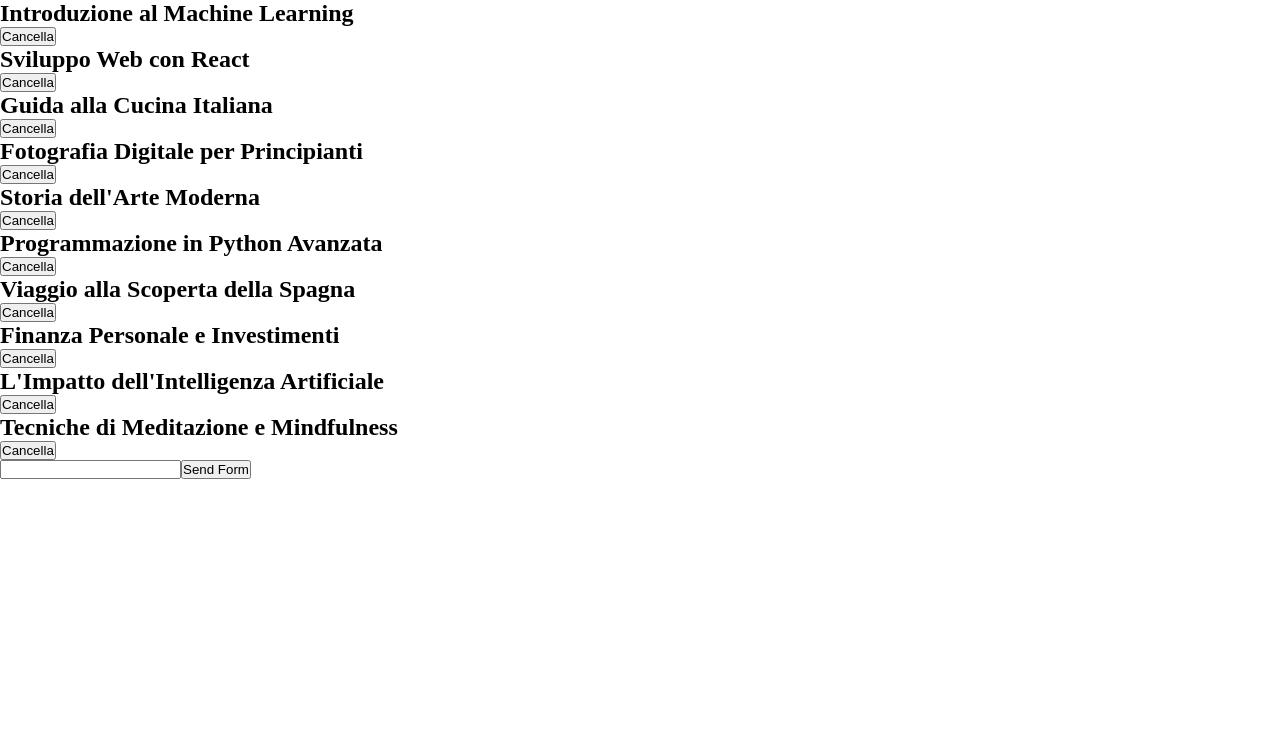
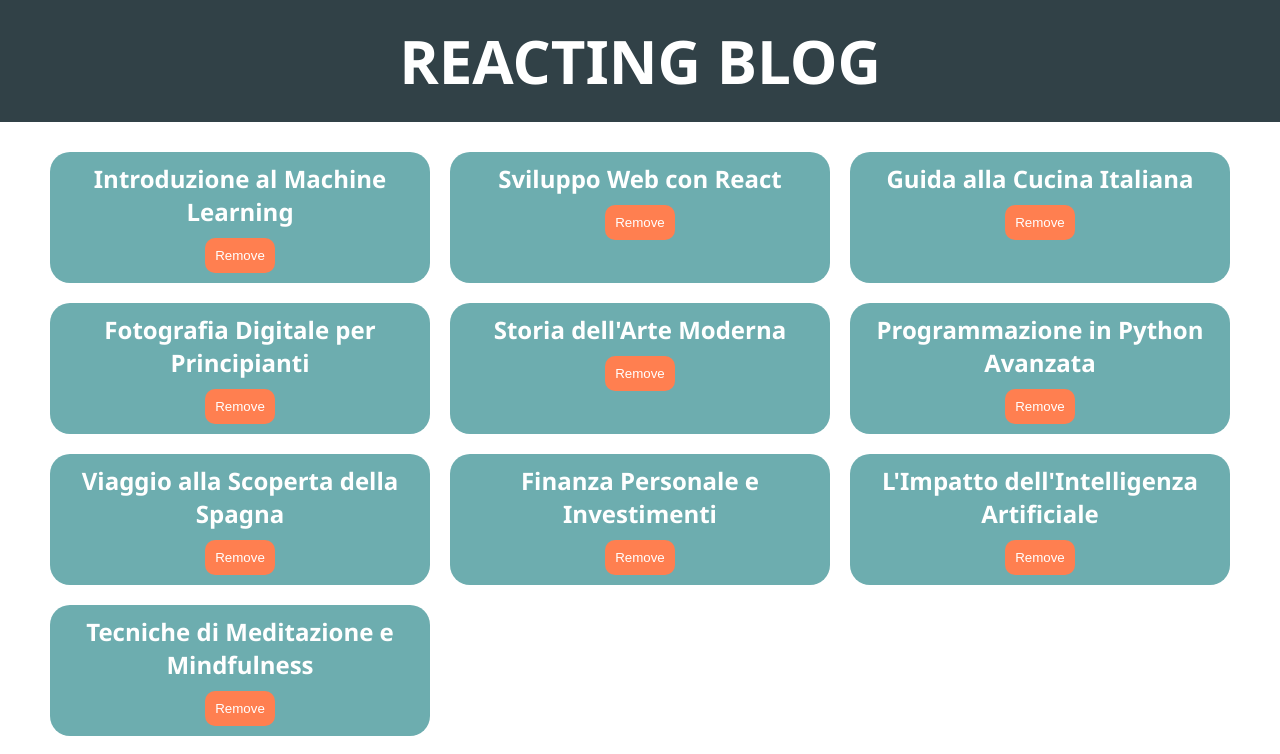
Before and after one commit to simoneburrai/react-form, a React (Vite) app: page / in a window 1280 px wide. Shown: the top 754 px of the page. Built offline with nearby package versions, Linux system fonts and the light colour scheme.

Commit message:
feat: simple css completed

```diff
--- a/src/App.jsx
+++ b/src/App.jsx
@@ -1,9 +1,11 @@
+import Header from "./components/Header"
 import Main from "./components/Main"
 import blogArticles from "./data/blogArticles"
 function App() {
 
   return (
     <>
+      <Header />
       <Main initialArticles={blogArticles} />
     </>
   )
--- /dev/null
+++ b/src/components/Header.jsx
@@ -0,0 +1,2 @@
+const Header = () => <header><h1>Reacting Blog</h1></header>
+export default Header
--- a/src/components/Main.jsx
+++ b/src/components/Main.jsx
@@ -55,13 +55,21 @@
     }
 
     return <main>
-        {articles.map(article =>
-            <div className="article-container" key={article.id}>
-                <Article title={article.title} key={article.id} newTitleSetting={newTitleSetting} id={article.id} />
-                <button onClick={() => removeArticles(article.id)} >Cancella</button>
-            </div>
-        )}
+        <div className="articles-container">
+            {articles.map(article =>
+                <div className="article-card" key={article.id}>
+                    <Article
+                        title={article.title}
+                        key={article.id}
+                        newTitleSetting={newTitleSetting}
+                        id={article.id} />
+                    <button className="remove-button" onClick={() => removeArticles(article.id)} >Remove</button>
+                </div>
+            )}
+        </div>
+
         <div className="form-container">
+            <h3>Add a new Title</h3>
             <form onSubmit={onSubmitFun}>
                 <input type="text" value={inputTitle} onChange={handleInputEvent} />
                 <button >Send Form</button>
--- a/src/index.css
+++ b/src/index.css
@@ -3,3 +3,103 @@
   padding: 0;
   box-sizing: border-box;
 }
+
+body {
+  font-family: 'Segoe UI', Tahoma, Geneva, Verdana, sans-serif;
+}
+
+header {
+  background-color: rgb(49, 65, 71);
+  padding: 20px 50px;
+  text-align: center;
+  text-transform: uppercase;
+  font-size: 30px;
+  color: white;
+}
+
+main {
+  padding: 30px 50px;
+}
+
+.articles-container {
+  display: flex;
+  flex-wrap: wrap;
+  gap: 20px;
+}
+
+.article-card {
+  border-radius: 20px;
+  width: calc((100% - (20px*2)) / 3);
+  padding: 10px;
+  text-align: center;
+  background-color: rgb(109, 173, 175);
+  color: white;
+}
+
+.article-card h2 {
+  margin-bottom: 10px;
+  cursor: pointer;
+}
+
+.article-card h2:hover {
+  text-shadow: 0px 3px 5px rgb(216, 216, 216);
+}
+
+.remove-button {
+  padding: 10px;
+  border-radius: 10px;
+  border: 0px;
+  background-color: coral;
+  color: white;
+  cursor: pointer;
+}
+
+.form-container {
+  margin: 0 auto;
+  padding: 20px;
+  margin-top: 20px;
+  border-radius: 20px;
+  background-color: darkorange;
+  color: white;
+  display: flex;
+  justify-content: center;
+  align-items: center;
+  width: 50%;
+  flex-wrap: wrap;
+}
+
+.form-container h3 {
+  font-size: 30px;
+  width: 100%;
+  text-align: center;
+  margin-bottom: 20px;
+}
+
+form {
+  display: flex;
+  flex-direction: column;
+  gap: 10px;
+  margin: 10px;
+}
+
+form input {
+  margin: 0 auto;
+  border: 0px;
+  text-align: center;
+  background-color: brown;
+  color: white;
+  padding: 10px;
+  text-transform: uppercase;
+  width: 70%;
+  border-radius: 10px;
+}
+
+form button {
+  background-color: black;
+  border: 0px;
+  color: white;
+  width: 40%;
+  margin: 0 auto;
+  padding: 10px;
+  text-transform: uppercase;
+}
```
